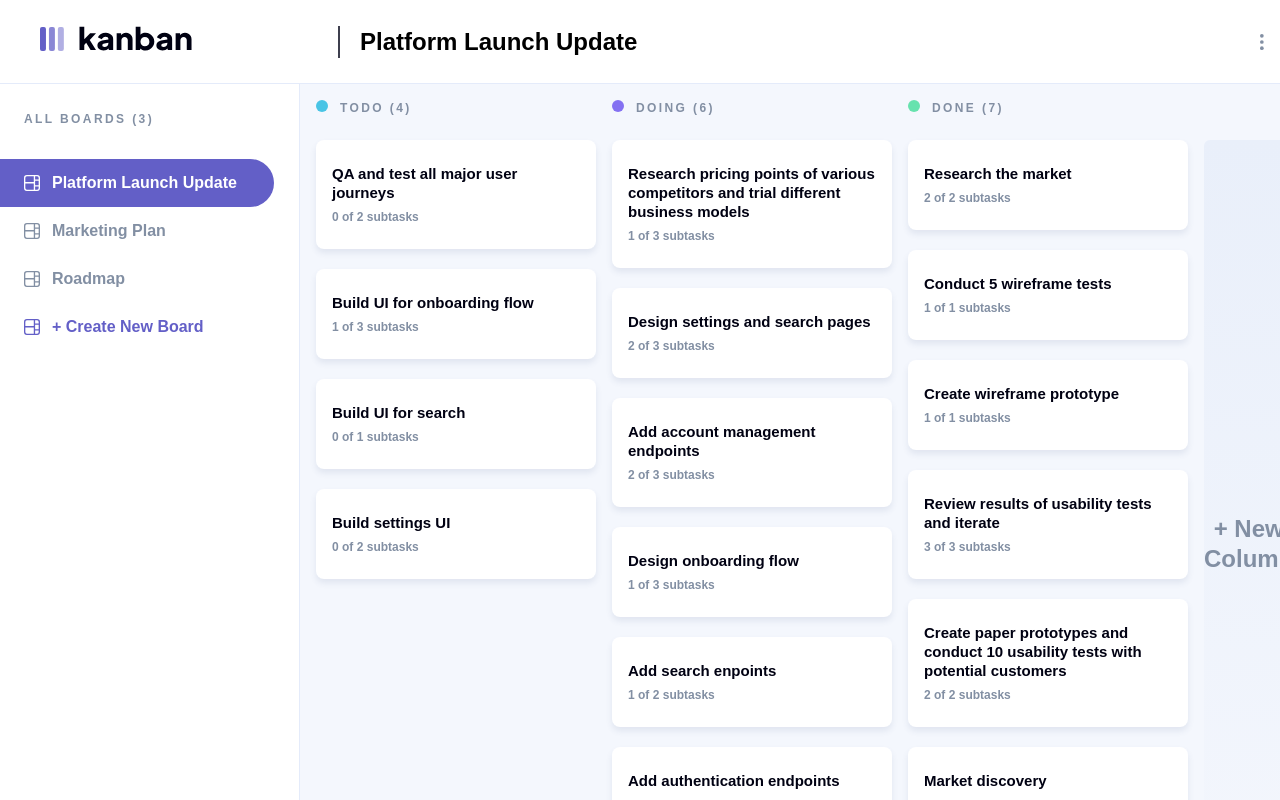
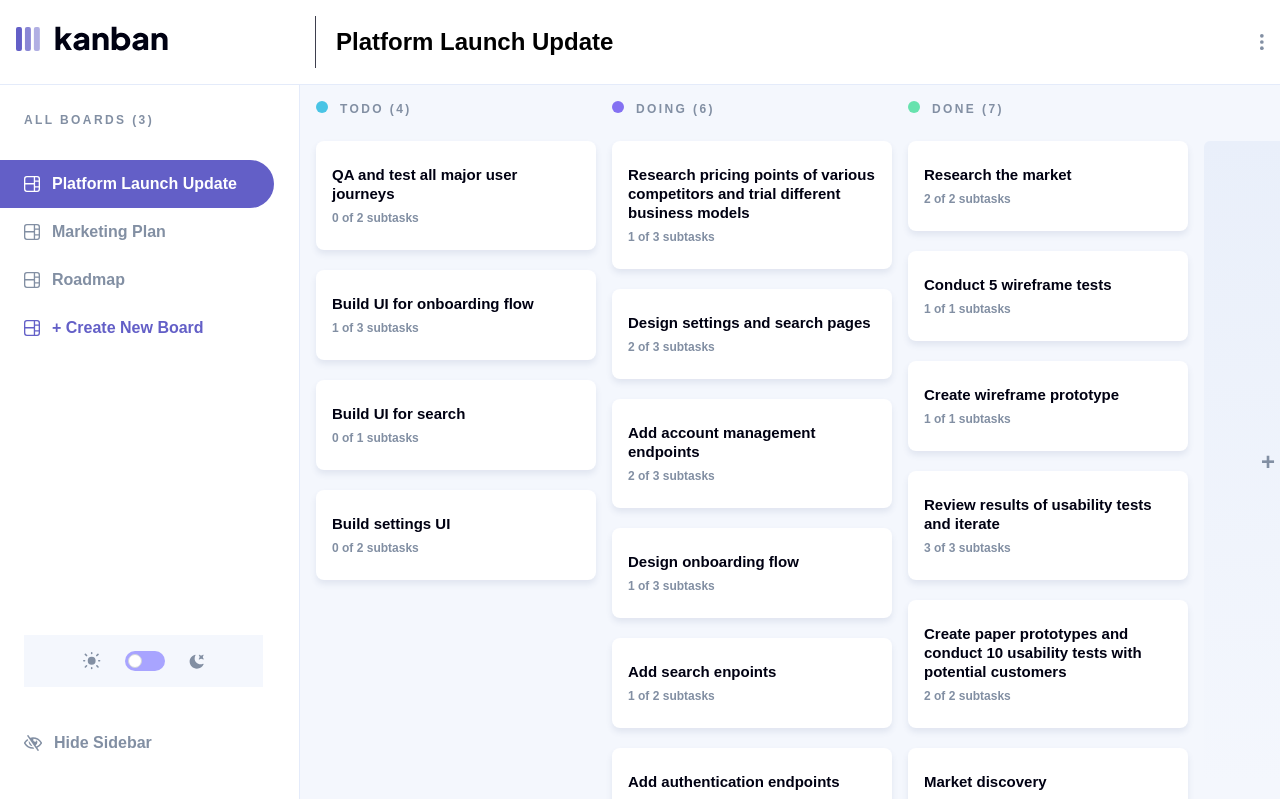
Before and after one commit to rohald89/kanban, a Next.js app: page / in a window 1280 px wide. Shown: the top 800 px of the page. Built offline with nearby package versions, Linux system fonts and the light colour scheme.

Commit message:
fixed the sidebarToggle to properly show up on both states

```diff
--- a/src/components/Board/Board.jsx
+++ b/src/components/Board/Board.jsx
@@ -78,7 +78,7 @@ const Board = ({sidebarVisible}) => {
   if(!currentBoard.columns.length) return <EmptyBoard />
 
   return (
-    <main className='flex-1 p-4 space-x-4 overflow-x-scroll bg-lightGrey dark:bg-veryDarkGrey flex'>
+    <main className='overflow-scroll flex-1 p-4 space-x-4 bg-lightGrey dark:bg-veryDarkGrey flex'>
         <DragDropContext
             onDragEnd={handleOnDragEnd}
         >
--- a/src/components/Board/NewColumn.jsx
+++ b/src/components/Board/NewColumn.jsx
@@ -5,7 +5,7 @@ const NewColumn = () => {
   const [openModal, setOpenModal] = useState(false);
   return (
     <>
-        <button className="mt-10 flex items-center justify-center w-[280px] rounded-md bg-gradient-to-b from-[#E9EFFA] dark:from-[#2b2c373f] to-[rgba(233, 239, 250, 0.5)] dark:to-[#2b2c371f]"
+        <button className="mt-10 flex items-center justify-center min-w-[280px] rounded-md bg-gradient-to-b from-[#E9EFFA] dark:from-[#2b2c373f] to-[rgba(233, 239, 250, 0.5)] dark:to-[#2b2c371f]"
         onClick={() => setOpenModal(true)}>
             <h2 className="heading-xl text-mediumGrey">+ New Column</h2>
         </button>
--- a/src/components/Header/Header.jsx
+++ b/src/components/Header/Header.jsx
@@ -13,8 +13,8 @@ const Header = ({ sidebarVisible }) => {
   const {theme} = useTheme();
 
   return (
-    <header className="flex bg-white justify-between items-center p-4 border-b border-lightGreyLine dark:bg-darkGrey dark:text-white dark:border-darkGreyLine">
-        <div className="flex items-center">
+    <header className="p-4 flex bg-white justify-between items-center border-b border-lightGreyLine dark:bg-darkGrey dark:text-white dark:border-darkGreyLine">
+        <div className="flex items-center ">
         {
             width <= 768 ? (
                 <>
@@ -35,7 +35,7 @@ const Header = ({ sidebarVisible }) => {
                 </>
             ) : (
                 <>
-                    <div className={`ml-6 ${sidebarVisible ? 'w-[300px]' : 'w-[200px]'} border-r-2 border-r-darkGreyLine`}>
+                    <div className={`${sidebarVisible ? 'w-[300px]' : 'w-[200px]'} py-2.5 box-border transition border-r border-r-darkGreyLine`}>
                         <Image src={theme === 'dark' ? "/logo-light.svg" : "/logo-dark.svg"} alt="kanban logo" height={25} width={152}  />
                     </div>
                     <h2 className="heading-lg ml-5 mr-2">{currentBoard.name}</h2>
@@ -46,8 +46,8 @@ const Header = ({ sidebarVisible }) => {
 
         </div>
         <div className="flex items-center gap-4">
-        <AddNewTask />
-        <Image src="/icon-vertical-ellipsis.svg" height={16} width={4} />
+            <AddNewTask />
+            <Image src="/icon-vertical-ellipsis.svg" height={16} width={4} />
         </div>
     </header>
   )
--- a/src/components/Sidebar/Sidebar.jsx
+++ b/src/components/Sidebar/Sidebar.jsx
@@ -8,7 +8,7 @@ const Sidebar = ({ showSidebar, setShowSidebar}) => {
   if (width < 768) return null;
 
   return (
-        <div className={`flex flex-col items-start py-7 border-r bg-white  border-lightGreyLine dark:bg-darkGrey dark:border-darkGreyLine ${showSidebar ? 'translate-x-0 w-[300px]' : '-translate-x-[300px] w-0'}`}>
+        <div className={`pb-28 flex flex-col items-start py-7 border-r bg-white  border-lightGreyLine dark:bg-darkGrey dark:border-darkGreyLine transition-all ease duration-200 ${showSidebar ? 'translate-x-0 w-[300px]' : '-translate-x-[300px] w-0'}`}>
             <BoardContainer/>
             <ThemeToggle />
             <SidebarToggle show={showSidebar} setShow={setShowSidebar}/>
--- a/src/components/Sidebar/SidebarToggle.jsx
+++ b/src/components/Sidebar/SidebarToggle.jsx
@@ -1,15 +1,24 @@
-import Image from "next/image"
-
 const SidebarToggle = ({ show, setShow }) => {
 
   return (
     <>
         <button
         onClick={() => setShow(!show)}
-        className="absolute bottom-8 left-0 group cursor-pointer flex space-x-3 items-center mt-4 pl-6 w-11/12 transition bg-opacity-0 bg-white rounded-r-full hover:bg-opacity-70 text-mediumGrey hover:text-mainPurple"
+        className={`fixed bottom-8 group cursor-pointer flex space-x-3 items-center mt-4 pl-6 w-11/12 transition
+         bg-mainPurple rounded-r-full hover:bg-opacity-10 bg-opacity-0 dark:hover:bg-white dark:hover:text-mainPurple
+        ${show ? 'left-0 text-mediumGrey' : 'left-[300px] h-12 w-16 bg-opacity-100 hover:bg-mainPurpleHover text-white'}`}
         >
-                <svg width="18" height="16" xmlns="http://www.w3.org/2000/svg"><path d="M8.522 11.223a4.252 4.252 0 0 1-3.654-5.22l3.654 5.22ZM9 12.25A8.685 8.685 0 0 1 1.5 8a8.612 8.612 0 0 1 2.76-2.864l-.86-1.23A10.112 10.112 0 0 0 .208 7.238a1.5 1.5 0 0 0 0 1.524A10.187 10.187 0 0 0 9 13.75c.414 0 .828-.025 1.239-.074l-1-1.43A8.88 8.88 0 0 1 9 12.25Zm8.792-3.488a10.14 10.14 0 0 1-4.486 4.046l1.504 2.148a.375.375 0 0 1-.092.523l-.648.453a.375.375 0 0 1-.523-.092L3.19 1.044A.375.375 0 0 1 3.282.52L3.93.068a.375.375 0 0 1 .523.092l1.735 2.479A10.308 10.308 0 0 1 9 2.25c3.746 0 7.031 2 8.792 4.988a1.5 1.5 0 0 1 0 1.524ZM16.5 8a8.674 8.674 0 0 0-6.755-4.219A1.75 1.75 0 1 0 12.75 5v-.001a4.25 4.25 0 0 1-1.154 5.366l.834 1.192A8.641 8.641 0 0 0 16.5 8Z" fill="currentColor"/></svg>
-               <h3 className={`heading-m font-bold text-mediumGrey py-3 group-hover:text-mainPurple`}>Hide Sidebar</h3>
+            { show ? (
+                <>
+                    <svg width="18" height="16" xmlns="http://www.w3.org/2000/svg"><path d="M8.522 11.223a4.252 4.252 0 0 1-3.654-5.22l3.654 5.22ZM9 12.25A8.685 8.685 0 0 1 1.5 8a8.612 8.612 0 0 1 2.76-2.864l-.86-1.23A10.112 10.112 0 0 0 .208 7.238a1.5 1.5 0 0 0 0 1.524A10.187 10.187 0 0 0 9 13.75c.414 0 .828-.025 1.239-.074l-1-1.43A8.88 8.88 0 0 1 9 12.25Zm8.792-3.488a10.14 10.14 0 0 1-4.486 4.046l1.504 2.148a.375.375 0 0 1-.092.523l-.648.453a.375.375 0 0 1-.523-.092L3.19 1.044A.375.375 0 0 1 3.282.52L3.93.068a.375.375 0 0 1 .523.092l1.735 2.479A10.308 10.308 0 0 1 9 2.25c3.746 0 7.031 2 8.792 4.988a1.5 1.5 0 0 1 0 1.524ZM16.5 8a8.674 8.674 0 0 0-6.755-4.219A1.75 1.75 0 1 0 12.75 5v-.001a4.25 4.25 0 0 1-1.154 5.366l.834 1.192A8.641 8.641 0 0 0 16.5 8Z" fill="currentColor"/></svg>
+                    <h3 className={`heading-m font-bold py-3`}>Hide Sidebar</h3>
+                </>
+            ): (
+                <svg width="16" height="11" xmlns="http://www.w3.org/2000/svg">
+                    <path d="M15.815 4.434A9.055 9.055 0 0 0 8 0 9.055 9.055 0 0 0 .185 4.434a1.333 1.333 0 0 0 0 1.354A9.055 9.055 0 0 0 8 10.222c3.33 0 6.25-1.777 7.815-4.434a1.333 1.333 0 0 0 0-1.354ZM8 8.89A3.776 3.776 0 0 1 4.222 5.11 3.776 3.776 0 0 1 8 1.333a3.776 3.776 0 0 1 3.778 3.778A3.776 3.776 0 0 1 8 8.89Zm2.889-3.778a2.889 2.889 0 1 1-5.438-1.36 1.19 1.19 0 1 0 1.19-1.189H6.64a2.889 2.889 0 0 1 4.25 2.549Z" fill="currentColor"/>
+                </svg>
+            )
+        }
         </button>
 
     </>
--- a/src/pages/index.js
+++ b/src/pages/index.js
@@ -9,7 +9,7 @@ export default function Home() {
     // <div className="h-screen grid grid-rows-[64px_1fr] md:grid-rows-[80px_1fr] md:grid-cols-[minmax(0,_300px)_1fr]">
     <div className="h-screen">
       <Header sidebarVisible={showSidebar} />
-      <div className="flex ">
+      <div className="flex board-height">
         <Sidebar showSidebar={showSidebar} setShowSidebar={setShowSidebar} />
         <Board sidebarVisible={showSidebar} />
       </div>
--- a/src/styles/globals.css
+++ b/src/styles/globals.css
@@ -56,5 +56,5 @@
 }
 
 .board-height {
-  height: calc(100% - 84px);
+  height: calc(100% - 86px);
 }
```
